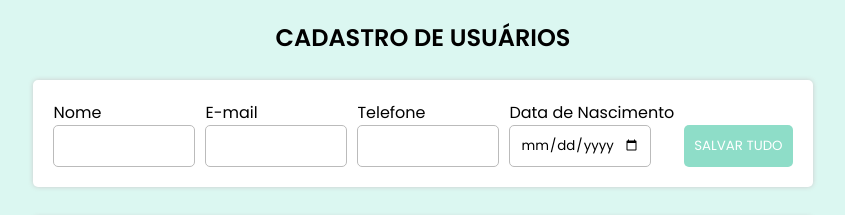
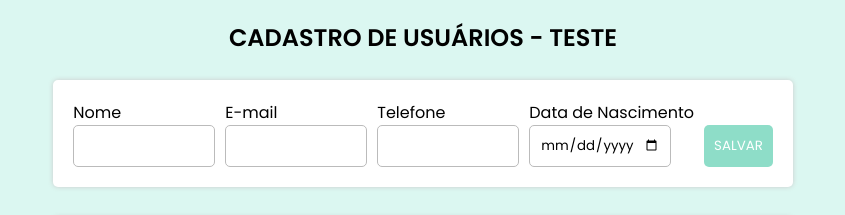
Before and after one commit to giohpergentino/CRUD-DevOps, a React (Create React App) app in the folder frontend/: page / in a window 1280 px wide. Shown: the top 215 px of the page, without its empty margins (217-1062 px from the left). Built offline with nearby package versions, Linux system fonts and the light colour scheme; no server answers.

Commit message:
testing ec2

```diff
--- a/frontend/src/App.js
+++ b/frontend/src/App.js
@@ -41,7 +41,7 @@
   return (
     <>
       <Container>
-        <Title>CADASTRO DE USUÁRIOS</Title>
+        <Title>CADASTRO DE USUÁRIOS - TESTE</Title>
         <Form onEdit={onEdit} setOnEdit={setOnEdit} getUsers={getUsers} />
         <Grid setOnEdit={setOnEdit} users={users} setUsers={setUsers} />
       </Container>
--- a/frontend/src/components/Form.js
+++ b/frontend/src/components/Form.js
@@ -117,7 +117,7 @@
         <Input name="data_nascimento" type="date" />
       </InputArea>
 
-      <Button type="submit">SALVAR TUDO</Button>
+      <Button type="submit">SALVAR</Button>
     </FormContainer>
   );
 };
```
